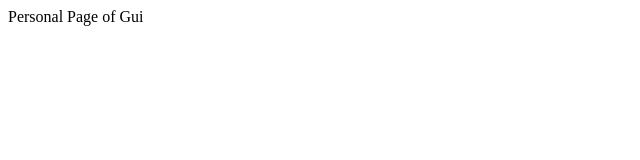
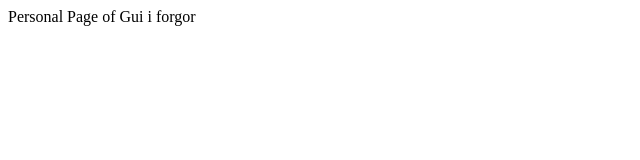
Before and after one commit to GuilhermeNogueira18/GuilhermeNogueira18.github.io, a plain HTML site: page index.html in a window 1280 px wide. Shown: the full height of the page, 0-640 px from the left. Drawn offline with Linux system fonts and the light colour scheme.

Commit message:
Update index.html

```diff
--- a/index.html
+++ b/index.html
@@ -7,5 +7,6 @@
 </head>
 <body>
     Personal Page of Gui
+    i forgor
 </body>
 </html>
```
